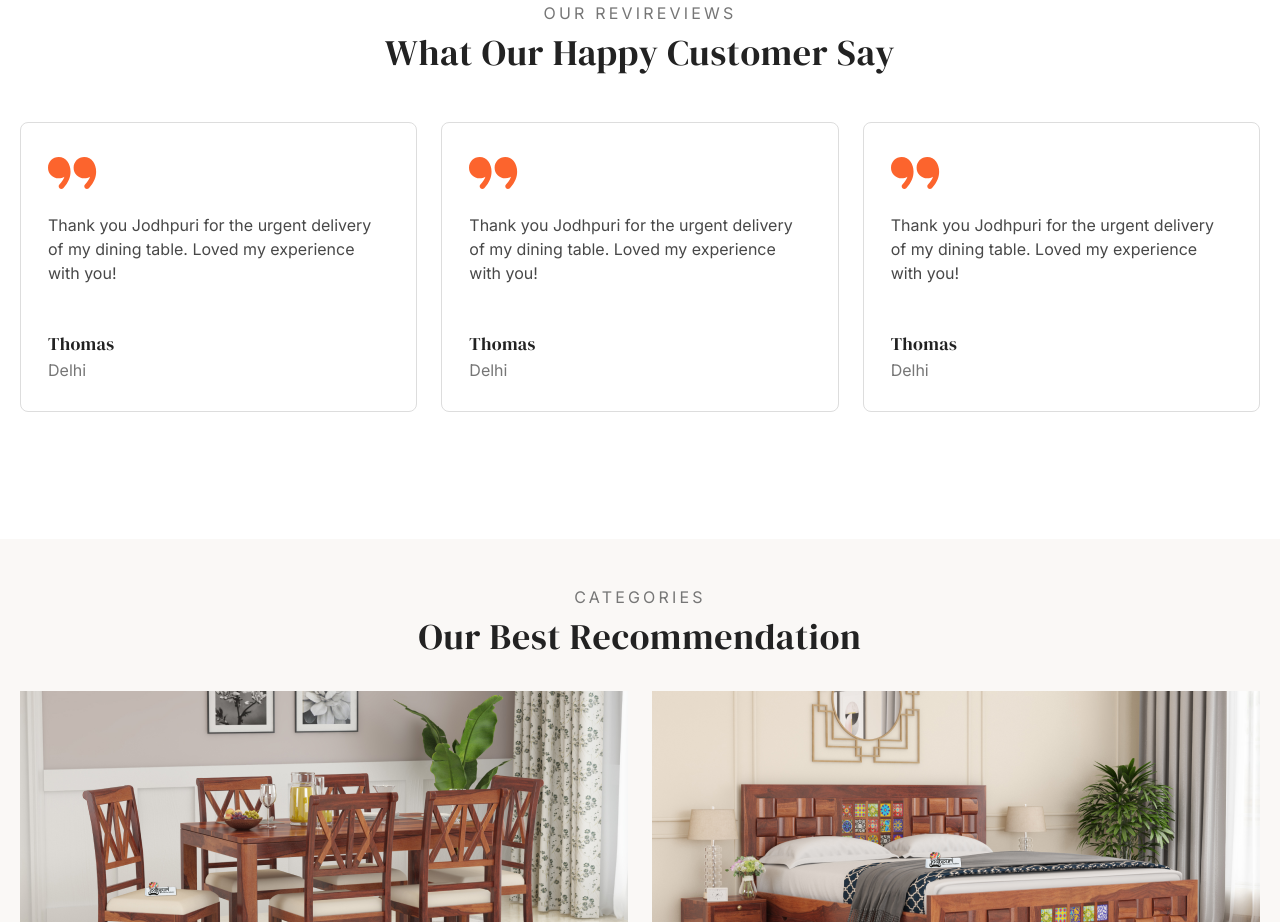
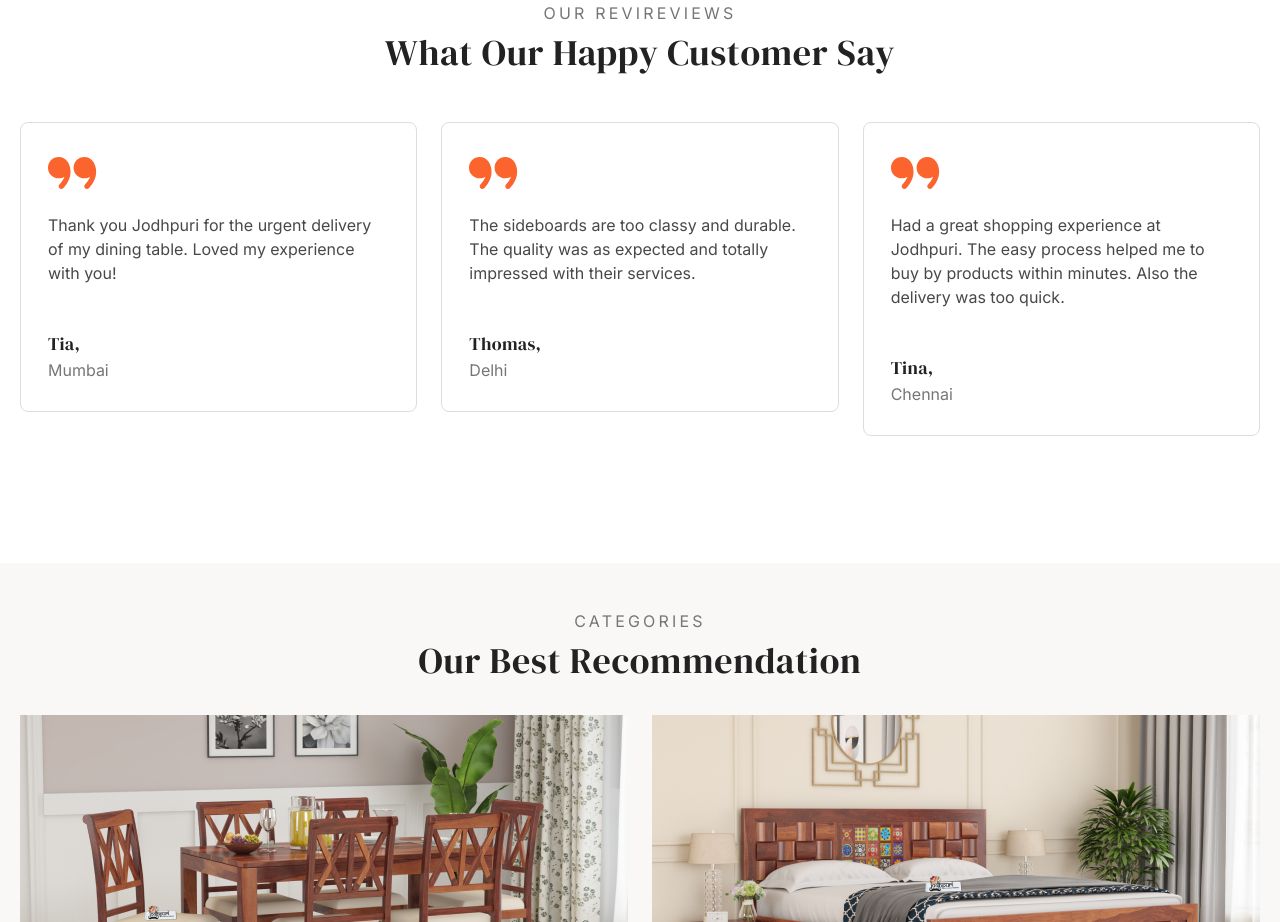
Before and after one commit to MicroClick22/JodhpuriFurnitureLandingPage-, a plain HTML site: page index.html in a window 1280 px wide. Shown: the part 2858-3780 px from the top of the page. Drawn offline with nearby package versions, Linux system fonts and the light colour scheme.

Commit message:
Update index.html

```diff
--- a/index.html
+++ b/index.html
@@ -246,26 +246,26 @@ j=d.createElement(s),dl=l!='dataLayer'?'&l='+l:'';j.async=true;j.src=
                      <img src="images/qoute.svg" alt="">
                      <p>Thank you Jodhpuri for the urgent delivery of my dining table. Loved my experience with you!
                      </p>
-                     <h3>Thomas</h3>
+                     <h3>Tia,</h3>
+                     <h4>Mumbai</h4>
+                  </div>
+               </div>
+               <div class="col-lg-4">
+                  <div class="sec4-box">
+                     <img src="images/qoute.svg" alt="">
+                     <p>The sideboards are too classy and durable. The quality was as expected and totally impressed with their services.
+                     </p>
+                     <h3>Thomas,</h3>
                      <h4>Delhi</h4>
                   </div>
                </div>
                <div class="col-lg-4">
                   <div class="sec4-box">
                      <img src="images/qoute.svg" alt="">
-                     <p>Thank you Jodhpuri for the urgent delivery of my dining table. Loved my experience with you!
+                     <p>Had a great shopping experience at Jodhpuri. The easy process helped me to buy by products within minutes. Also the delivery was too quick.
                      </p>
-                     <h3>Thomas</h3>
-                     <h4>Delhi</h4>
-                  </div>
-               </div>
-               <div class="col-lg-4">
-                  <div class="sec4-box">
-                     <img src="images/qoute.svg" alt="">
-                     <p>Thank you Jodhpuri for the urgent delivery of my dining table. Loved my experience with you!
-                     </p>
-                     <h3>Thomas</h3>
-                     <h4>Delhi</h4>
+                     <h3>Tina,</h3>
+                     <h4>Chennai</h4>
                   </div>
                </div>
             </div>
```
